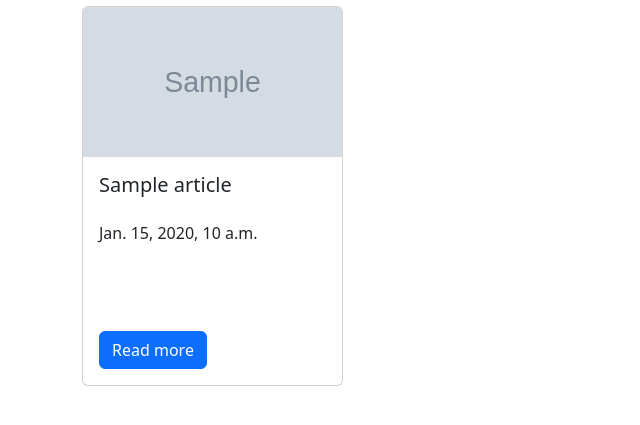
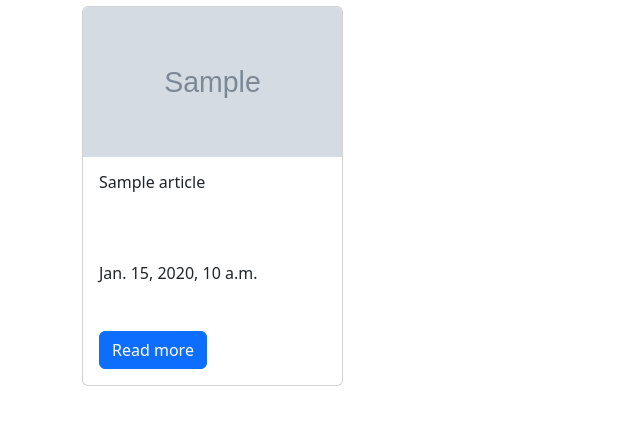
Before and after one commit to sean-fulton/Pressfeed, a Django app: template pressfeed/news/templates/newsfeed.html in a window 1280 px wide. Shown: the part 120-545 px from the top of the page, without its empty margins (0-640 px from the left). Run offline with Django 4.2, Linux system fonts and the light colour scheme; the template is opened without the code that fills it: values that come from a table or form of the project are taken from there, others are empty; tables that the repository leaves empty hold one stand-in row (values such as "Sample post"); grey boxes marked "Sample" are stand-in pictures; parts of the project's set-up code (start-up, migrations or seed data) failed here and were passed over.

Commit message:
updates to feed cards components

```diff
--- a/pressfeed/news/templates/newsfeed.html
+++ b/pressfeed/news/templates/newsfeed.html
@@ -11,9 +11,9 @@
                 {% load static %}
                 <img class="card-img-top" src="{{ article.thumbnail_url }}" style="height: 150px; object-fit: cover;" onerror="this.onerror=null; this.src='{% static 'err-splash.jpg' %}'">
                 <div class="card-body d-flex flex-column" style="height: 100%;">
-                    <h5 class="card-title">{{ article.title|truncatewords:10 }}</h5>
+                    <h6 class="card-title">{{ article.title|truncatewords:12 }}</h6>
                     <p> {{article.source}} </p>
-                    <p> {{ article.published_at }} </p>
+                    <p class="mt-auto" id="article-date"> {{ article.published_at }} </p>
                     <div class="mt-auto">
                         <a href="{{ article.url }}" target="_blank" class="btn btn-primary">Read more</a>
                     </div>
--- a/pressfeed/static/stylesheet.css
+++ b/pressfeed/static/stylesheet.css
@@ -0,0 +1,3 @@
+#article-date {
+    margin-bottom: 1px;
+}
```
